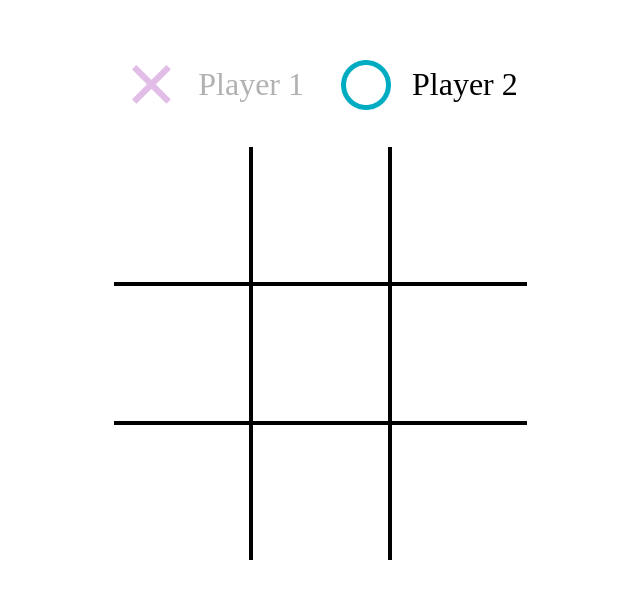
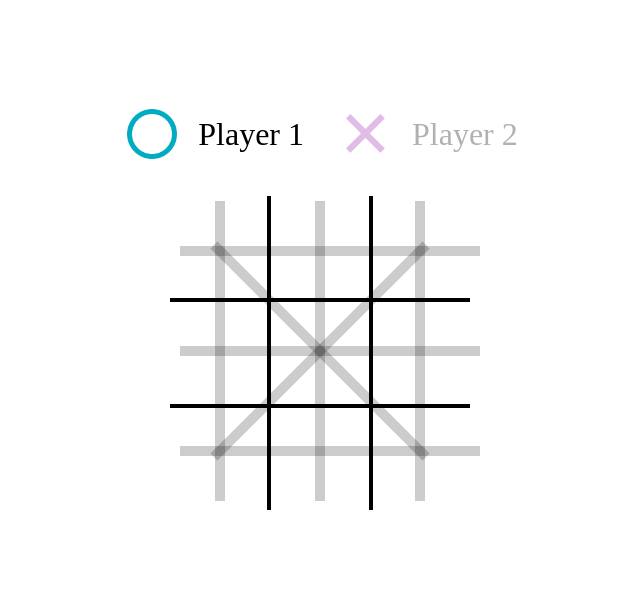
Before and after one commit to sekibeli/tictactoe, a plain HTML site: page index.html in a window 1280 px wide. Shown: the part 101-700 px from the top of the page, without its empty margins (320-960 px from the left). Drawn offline with Linux system fonts and the light colour scheme.

Commit message:
Placing Lines

```diff
--- a/index.html
+++ b/index.html
@@ -12,13 +12,26 @@
 
 <body>
   <div class="playerPanel">
-    <div class="playerInactive"><img id="cross"  src="./img/cross.png">Player 1
-    </div><div>
-          <img id="circle" src="./img/circle.png"> Player 2
+
+    <div id="player2" >
+      <img id="circle" src="./img/circle.png"> Player 1
+    </div>
+    <div  id="player1" class="playerInactive"><img id="cross" src="./img/cross.png">Player 2
     </div>
 
   </div>
+
+  <div class="table">
+    <div id="win1" class="horizontal-line" style="top: 50px; left: 10px"> </div>
+  <div id="win2" class="horizontal-line" style="top: 150px; left: 10px"> </div>
+  <div id="win3" class="horizontal-line" style="top: 250px; left: 10px"> </div>
+  <div id="win4" class="horizontal-line make-vertical" style="top: 150px; left: -100px"> </div>
+  <div id="win5" class="horizontal-line make-vertical" style="top: 150px; left: 0"> </div>
+  <div id="win6" class="horizontal-line make-vertical" style="top: 150px; left: 100px"> </div>
+  <div id="win7" class="horizontal-line make-diagonally" style="top: 150px; left: 0px"> </div>
+  <div id="win8" class="horizontal-line make-oposite-diagonally" style="top: 150px; left: 0px"> </div>
   <table>
+    <tbody>
     <tr>
       <td onclick="fillShape(0)"><img id="cross-0" class="shape d-none" src="./img/cross.png">
         <img id="circle-0" class="shape d-none" src="./img/circle.png">
@@ -52,7 +65,9 @@
         <img id="circle-8" class="shape d-none" src="./img/circle.png">
       </td>
     </tr>
+    </tbody>
   </table>
+  </div>
 
 </body>
 
--- a/script.js
+++ b/script.js
@@ -4,15 +4,22 @@ let currentShape = 'cross'
 
 function fillShape(id){
 
+    if(!fields[id]){
     if(currentShape == 'cross'){
         currentShape = 'circle';
+        document.getElementById('player1').classList.add('playerInactive');
+        document.getElementById('player2').classList.remove('playerInactive');
+
     } else {
         currentShape = 'cross';
+        document.getElementById('player1').classList.remove('playerInactive');
+        document.getElementById('player2').classList.add('playerInactive');
     }
     fields[id] = currentShape;
     console.log(fields);
     draw();
     checkForWin();
+}
 }
 
 
@@ -31,27 +38,35 @@ function checkForWin(){
     let winner;
     if(fields[0] == fields[1] && fields[1] == fields[2] && fields[0]){
         winner = fields[0]
+        document.getElementById('win1').style.transform = 'scale(1)';
     }
     if(fields[3] == fields[4] && fields[4] == fields[5] && fields[3]){
         winner = fields[3]
+        document.getElementById('win2').style.transform = 'scale(1)';
     }
     if(fields[6] == fields[7] && fields[7] == fields[8] && fields[6]){
         winner = fields[6]
+        document.getElementById('win3').style.transform = 'scale(1)';
     }
     if(fields[0] == fields[3] && fields[3] == fields[6]&& fields[0]){
         winner = fields[0]
+        document.getElementById('win5').style.transform = 'scaleX(1)';;
     }
     if(fields[1] == fields[4] && fields[4] == fields[7]&& fields[1]){
         winner = fields[1]
+        document.getElementById('win4').style.transform = 'scaleX(1)';
     }
     if(fields[2] == fields[5] && fields[5] == fields[8]&& fields[2]){
         winner = fields[2]
+        document.getElementById('win6').style.transform = 'scaleX(1)';
     }
     if(fields[0] == fields[4] && fields[4] == fields[8]&& fields[0]){
         winner = fields[0]
+        document.getElementById('win7').style.transform = 'scaleX(1)';
     }
     if(fields[2] == fields[4] && fields[4] == fields[6]&& fields[2]){
         winner = fields[2]
+        document.getElementById('win8').style.transform = 'scaleX(1)';
     }
 console.log(winner);
     if (winner){
@@ -59,3 +74,8 @@ console.log(winner);
     }
 
 }
+
+function changePlayer(activePlayer, inactivePlayer){
+    document.getElementById(inactivePlayer).classList.add('playerInactive');
+    document.getElementById(activePlayer).classList.remove('playerInactive');
+}
--- a/style.css
+++ b/style.css
@@ -8,6 +8,13 @@ body {
 
 table {
     border-collapse: collapse;
+    width: 300px;
+    height: 300px;
+
+
+}
+.table {
+    position: relative;
 }
 tr {
     width: 399px;
@@ -17,8 +24,8 @@ tr {
 td {
 
     position: relative;
-    width: 133px;
-    height: 133px;
+    width: 100px;
+    height: 100px;
     border: 4px solid black;
     cursor: pointer;
 }
@@ -45,8 +52,8 @@ tr td:last-child {
 
 .shape {
  position: absolute;
- left: 20px;
- top: 20px;
+ left: 0px;
+ top: 3px;
 }
 
 .d-none {
@@ -73,3 +80,27 @@ tr td:last-child {
 .playerInactive {
     opacity: 0.3;
 }
+
+.horizontal-line {
+    height:10px;
+    background-color: rgba(0   , 0, 0, 0.2);
+    width: 300px;
+    position : absolute;
+    /* transform: scale(0.0); */
+    transition: transform 225ms ease-in-out;
+
+}
+
+.make-vertical {
+    transform: rotate(90deg) ;
+
+}
+
+.make-diagonally {
+
+    transform:  rotate(45deg);
+}
+.make-oposite-diagonally {
+    transform:  rotate(135deg) ;
+
+}
```
Lines whose indentation alone changed are shown as unchanged.
